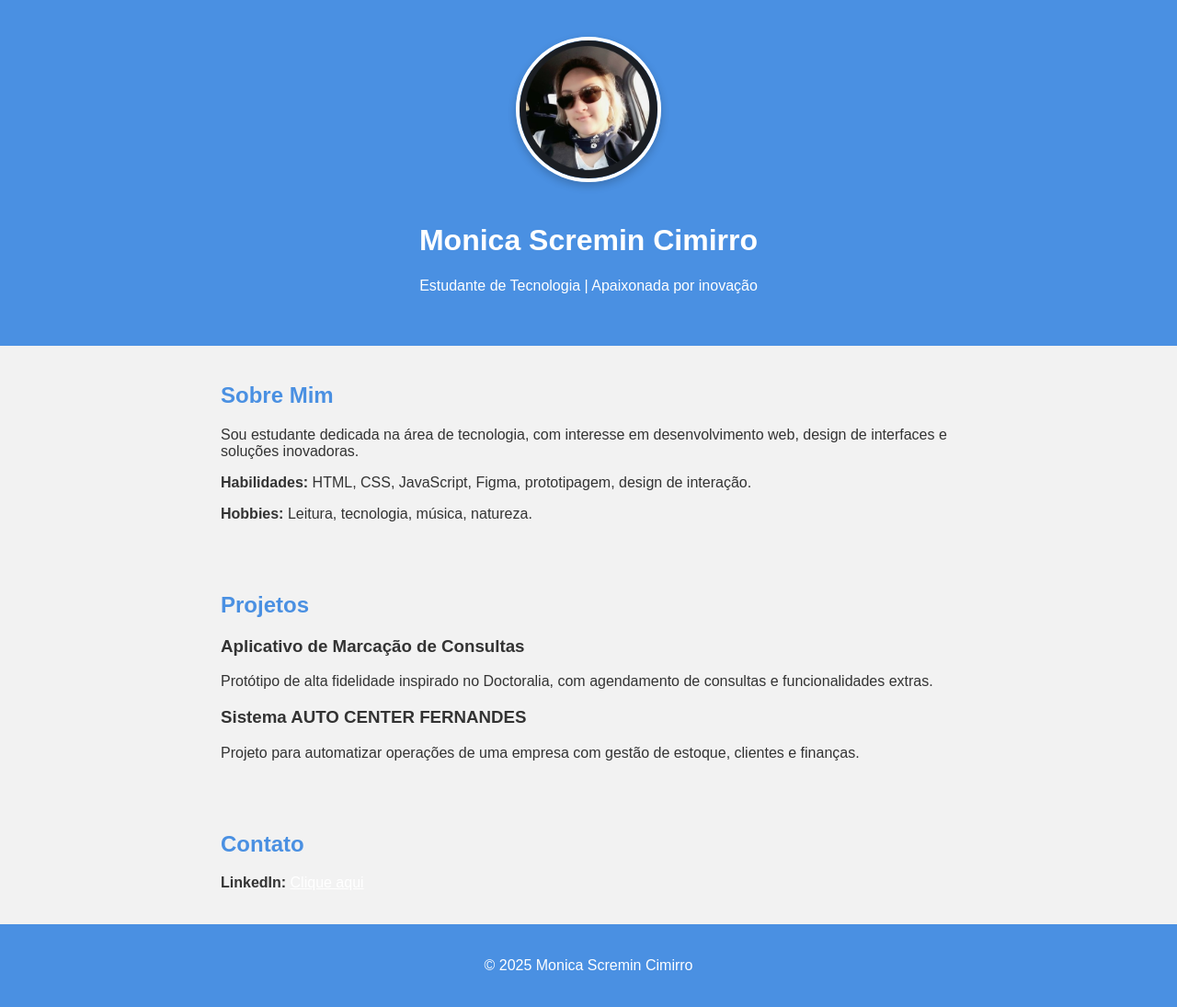
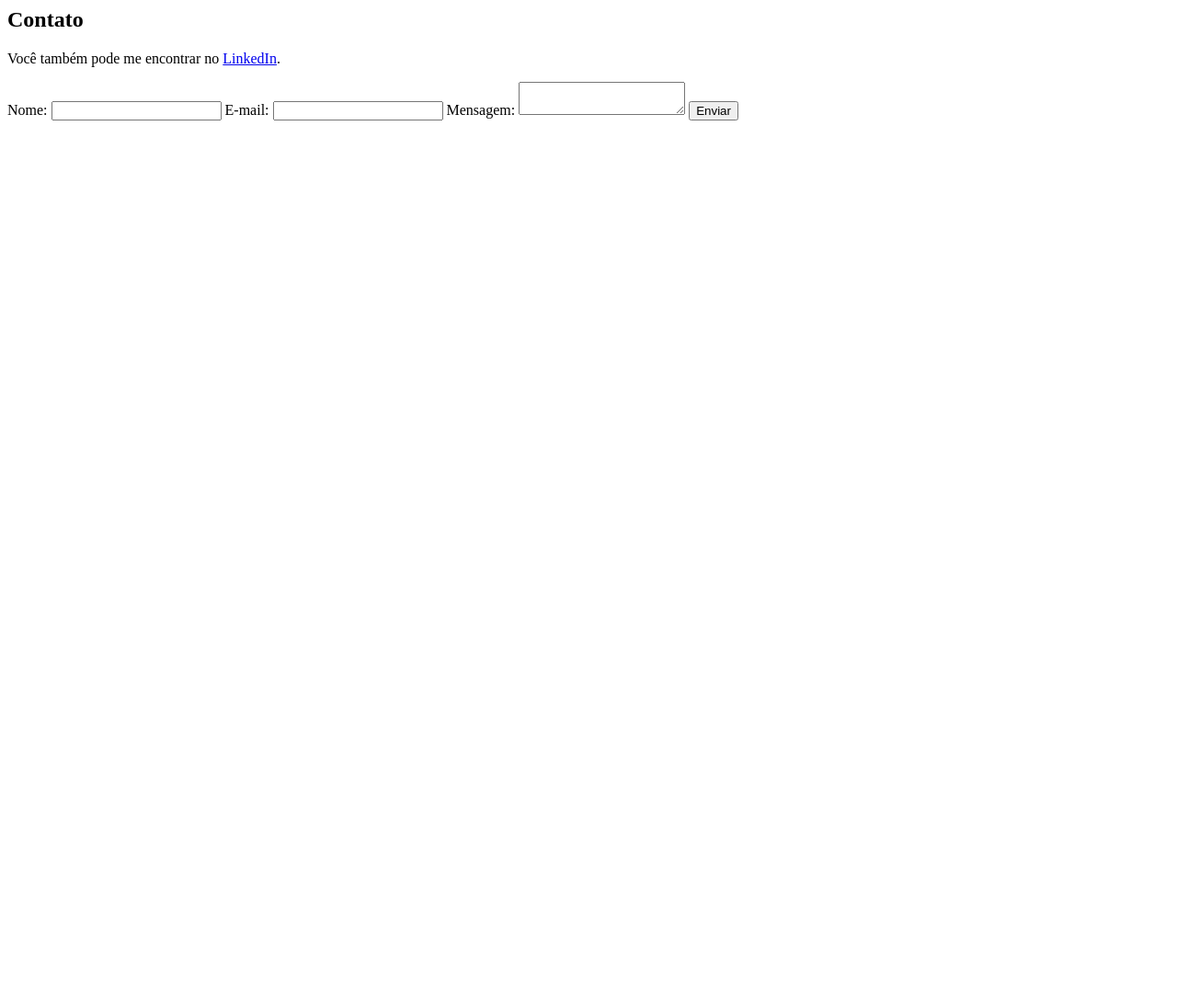
Before and after one commit to monicacimirro/portifolio, a plain HTML site: page index.html in a window 1280 px wide. Shown: the whole page at 92% size. After the commit the page ends 800 px from the top, so only its background shows below. Drawn offline with Linux system fonts and the light colour scheme.

Commit message:
Adicionado link do LinkedIn

```diff
--- a/index.html
+++ b/index.html
@@ -1,90 +1,17 @@
-<!DOCTYPE html>
-<html lang="pt-br">
-<head>
-    <meta charset="UTF-8">
-    <meta name="viewport" content="width=device-width, initial-scale=1.0">
-    <title>Portfólio - Monica Scremin Cimirro</title>
-    <style>
-        body {
-          font-family: Arial, sans-serif;
-          margin: 0;
-          padding: 0;
-          background-color: #f2f2f2;
-          color: #333;
-        }
+<section id="contato">
+    <h2>Contato</h2>
+    <p>Você também pode me encontrar no <a href="https://www.linkedin.com/in/monica-scremin-cimirro-92a98626/" target="_blank">LinkedIn</a>.</p>
 
-        header {
-          background-color: #4a90e2;
-          color: white;
-          text-align: center;
-          padding: 40px 20px;
-        }
+    <form>
+        <label for="nome">Nome:</label>
+        <input type="text" id="nome" name="nome" required>
 
-        .foto-perfil {
-          width: 150px;
-          height: 150px;
-          border-radius: 50%;
-          border: 4px solid white;
-          box-shadow: 0 4px 10px rgba(0,0,0,0.2);
-          object-fit: cover;
-          margin-bottom: 20px;
-        }
+        <label for="email">E-mail:</label>
+        <input type="email" id="email" name="email" required>
 
-        section {
-          padding: 20px;
-          max-width: 800px;
-          margin: auto;
-        }
+        <label for="mensagem">Mensagem:</label>
+        <textarea id="mensagem" name="mensagem" required></textarea>
 
-        h2 {
-          color: #4a90e2;
-        }
-
-        footer {
-          text-align: center;
-          padding: 20px;
-          background-color: #4a90e2;
-          color: white;
-        }
-
-        a {
-          color: #fff;
-          text-decoration: underline;
-        }
-    </style>
-</head>
-<body>
-
-    <header>
-        <img src="minhafoto.jpg" alt="Monica Scremin Cimirro" class="foto-perfil">
-        <h1>Monica Scremin Cimirro</h1>
-        <p>Estudante de Tecnologia | Apaixonada por inovação</p>
-    </header>
-
-    <section>
-        <h2>Sobre Mim</h2>
-        <p>Sou estudante dedicada na área de tecnologia, com interesse em desenvolvimento web, design de interfaces e soluções inovadoras.</p>
-        <p><strong>Habilidades:</strong> HTML, CSS, JavaScript, Figma, prototipagem, design de interação.</p>
-        <p><strong>Hobbies:</strong> Leitura, tecnologia, música, natureza.</p>
-    </section>
-
-    <section>
-        <h2>Projetos</h2>
-        <h3>Aplicativo de Marcação de Consultas</h3>
-        <p>Protótipo de alta fidelidade inspirado no Doctoralia, com agendamento de consultas e funcionalidades extras.</p>
-
-        <h3>Sistema AUTO CENTER FERNANDES</h3>
-        <p>Projeto para automatizar operações de uma empresa com gestão de estoque, clientes e finanças.</p>
-    </section>
-
-    <section>
-        <h2>Contato</h2>
-        <p><strong>LinkedIn:</strong> <a href="https://www.linkedin.com/in/seu-usuario" target="_blank">Clique aqui</a></p>
-    </section>
-
-    <footer>
-        <p>© 2025 Monica Scremin Cimirro</p>
-    </footer>
-
-</body>
-</html>
+        <button type="submit">Enviar</button>
+    </form>
+</section>
```
